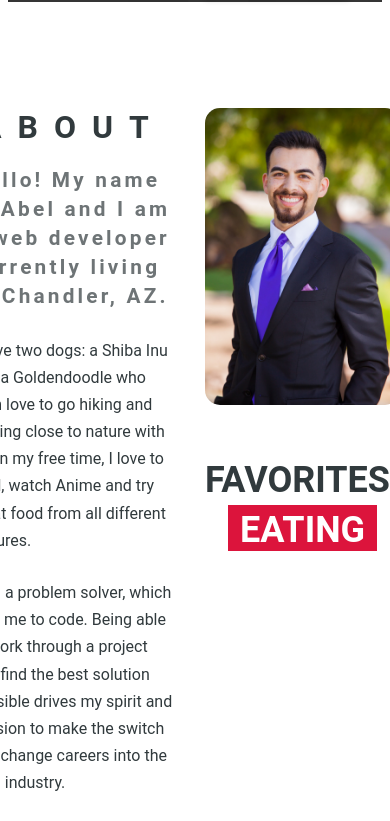
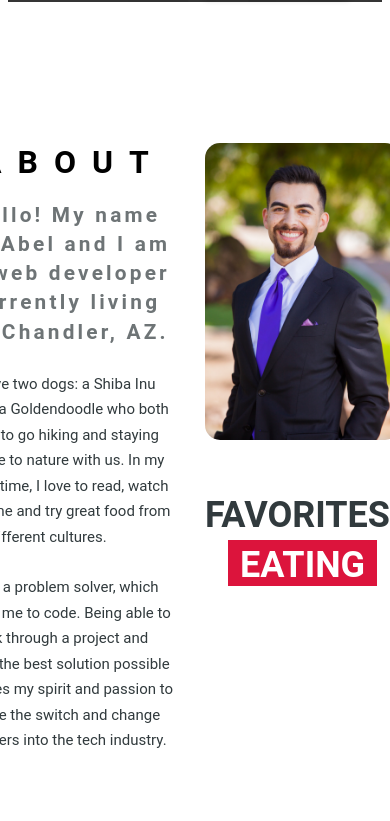
Before and after one commit to abeltej/abelt.github.io, a plain HTML site: page index.html in a window 390 px wide. Shown: the part 1423-2244 px from the top of the page. Drawn offline with nearby package versions, Linux system fonts and the light colour scheme.

Commit message:
fixed about-text

```diff
--- a/assets/css/style.css
+++ b/assets/css/style.css
@@ -335,20 +335,16 @@ about me css section */
 @import url('https://fonts.googleapis.com/css?family=Roboto:700');
 
 .flexbox-about{
-  /* border: 1px solid #000; */
   display: flex;
   font-family:'Roboto';
-  /* height: inherit; */
-  /* padding: 25px;
-  margin: 25px; */
-  flex-direction: row;      /* flex items will align horizontally */
-  justify-content: center;  /* center flex items horizontally */
+  flex-direction: row;
+  justify-content: center;
   align-items: center;
 }
 
 .flexbox-about > .flex-item {
   height: 90%;
-  flex: 0 0 33%;         /* <flex-grow> <flex-shrink> <flex-basis> */
+  flex: 0 0 33%;
   margin-top: 50px;
   flex: 0 0 50%;
 }
@@ -361,19 +357,15 @@ about me css section */
 }
 
 .about--container > .flex-item {
-  /* flex: 0 0 22%; */
   height: 50%;
 }
 
 .about-h1{
   text-transform: uppercase;
   text-align: center;
-
 }
 
 .about-h2{
-  /* text-transform: uppercase; */
-  /* margin-left: 60px !important; */
   margin: 15px auto;
   padding: 5px;
   max-width: 400px;
@@ -386,17 +378,19 @@ about me css section */
 }
 
 .about-text--style{
-  /* margin-left: 60px !important; */
   line-height: 1.7;
   text-align: left;
   margin: 15px auto;
   padding: 5px;
   max-width: 400px;
-
-}
-.about--text{
   color:#313A3D;
 }
+
+ @media (max-width: 645px) {
+    .about-text--style {
+      font-size: 15px;
+    }
+  }
 
 .image-container{
   margin: 25px;
```
Also changed, not shown: index.html (+0 -23 lines).
